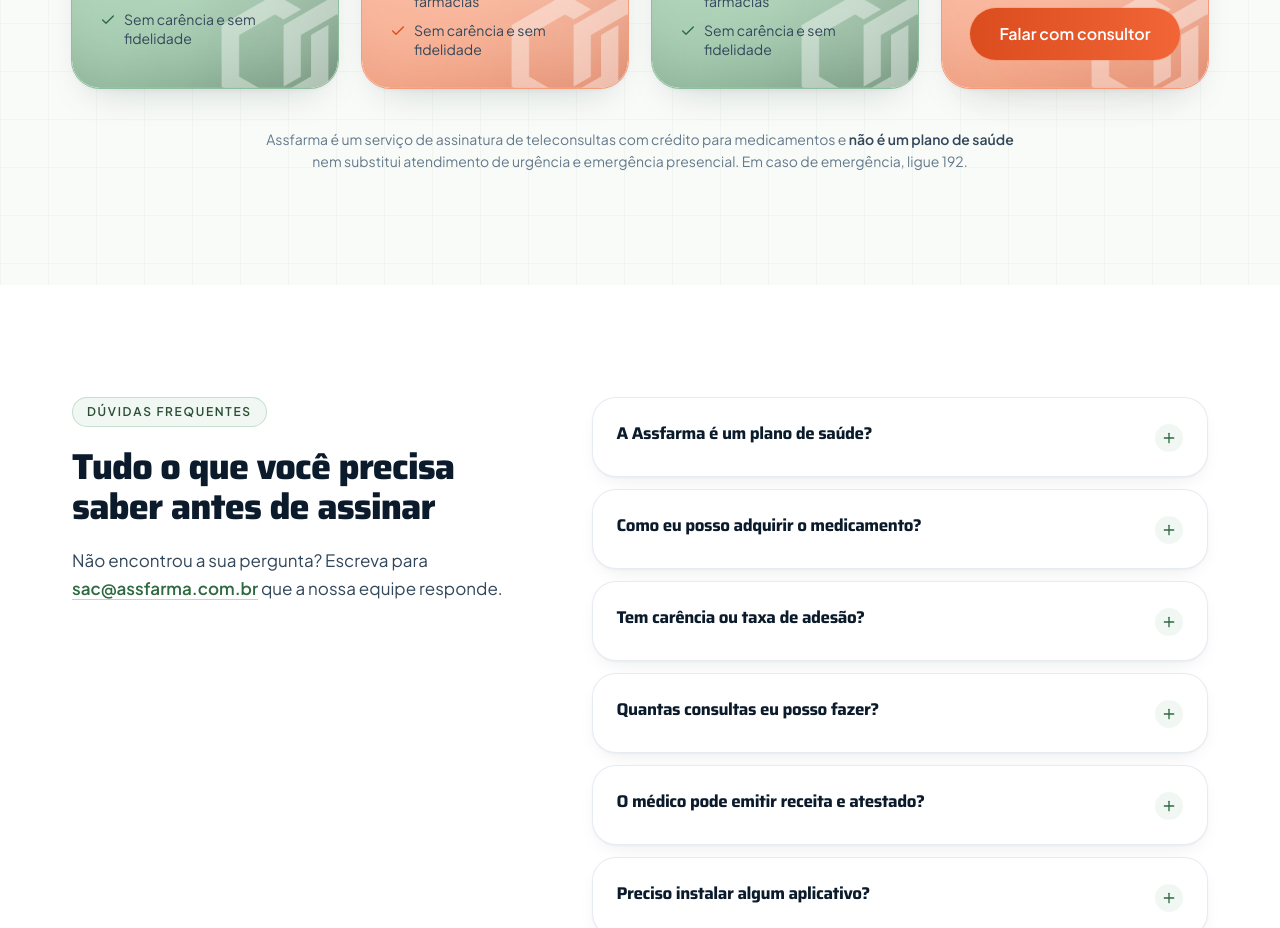
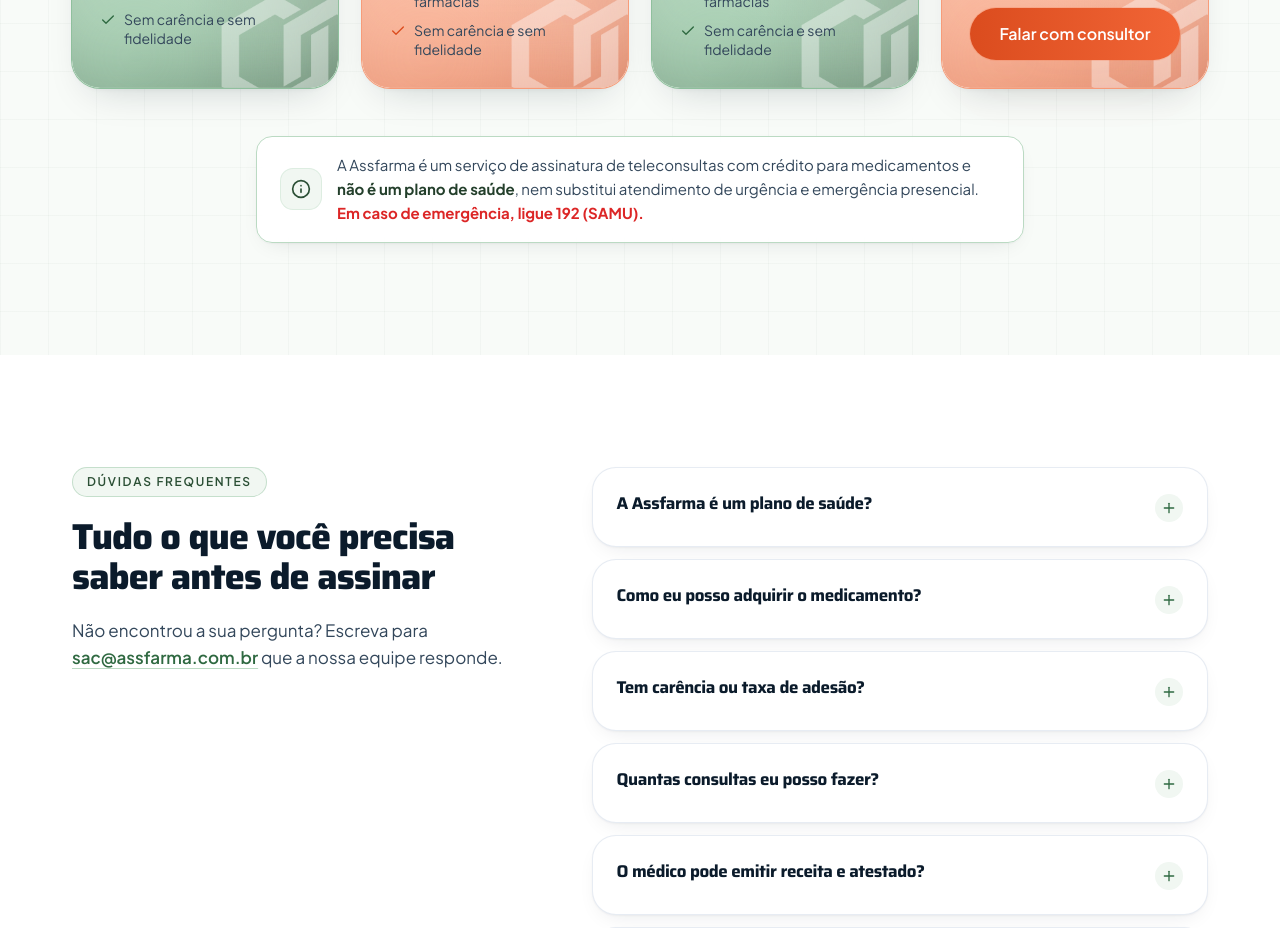
Before and after one commit to telemed360/assfarma, a Next.js app: page / in a window 1280 px wide. Shown: the part 7040-7968 px from the top of the page. Built offline with nearby package versions, Linux system fonts and the light colour scheme.

Commit message:
Aviso de que não é plano de saúde em destaque, com 192 (SAMU) em vermelho
Co-Authored-By: Claude Opus 5.5 <noreply@anthropic.com>

```diff
--- a/src/components/Plans.tsx
+++ b/src/components/Plans.tsx
@@ -2,7 +2,7 @@
 
 import { useState } from "react";
 import Image from "next/image";
-import { Check, ShieldCheck, Sparkles } from "lucide-react";
+import { Check, Info, ShieldCheck, Sparkles } from "lucide-react";
 import Reveal from "./Reveal";
 import { companyPlan, planFeatures, planGroups, waLink, type PlanGroup } from "@/lib/site";
 
@@ -297,11 +297,20 @@ export function Plans() {
         </div>
 
         <Reveal delay={120}>
-          <p className="mx-auto mt-10 max-w-3xl text-center text-sm leading-relaxed text-ink-muted">
-            Assfarma é um serviço de assinatura de teleconsultas com crédito para medicamentos e{" "}
-            <strong className="font-semibold text-ink-soft">não é um plano de saúde</strong> nem
-            substitui atendimento de urgência e emergência presencial. Em caso de emergência, ligue 192.
-          </p>
+          <div
+            role="note"
+            className="mx-auto mt-12 flex max-w-3xl items-start gap-4 rounded-2xl border border-brand-200 bg-white/90 px-5 py-4 text-left shadow-soft backdrop-blur sm:items-center sm:px-6"
+          >
+            <span className="flex h-10 w-10 shrink-0 items-center justify-center rounded-xl bg-brand-50 text-brand-700 ring-1 ring-brand-100">
+              <Info className="h-5 w-5" aria-hidden />
+            </span>
+            <p className="text-[0.9375rem] leading-relaxed text-ink-soft">
+              A Assfarma é um serviço de assinatura de teleconsultas com crédito para medicamentos e{" "}
+              <strong className="font-bold text-brand-800">não é um plano de saúde</strong>, nem substitui atendimento
+              de urgência e emergência presencial.{" "}
+              <strong className="font-bold text-red-600">Em caso de emergência, ligue 192 (SAMU).</strong>
+            </p>
+          </div>
         </Reveal>
       </div>
     </section>
--- a/src/lib/site.ts
+++ b/src/lib/site.ts
@@ -238,7 +238,7 @@ export const testimonials = [
 export const faq = [
   {
     q: "A Assfarma é um plano de saúde?",
-    a: "Não. A Assfarma é um serviço de telemedicina por assinatura, regulamentado pelo Conselho Federal de Medicina (Resolução CFM nº 2.314/2022). Não substitui um plano de saúde nem atende urgências que exijam socorro presencial. Nesses casos, procure o pronto-socorro mais próximo ou ligue 192.",
+    a: "Não. A Assfarma é um serviço de telemedicina por assinatura, regulamentado pelo Conselho Federal de Medicina (Resolução CFM nº 2.314/2022). Não substitui um plano de saúde nem atende urgências que exijam socorro presencial. Nesses casos, procure o pronto-socorro mais próximo ou ligue 192 (SAMU).",
   },
   {
     q: "Como eu posso adquirir o medicamento?",
```
